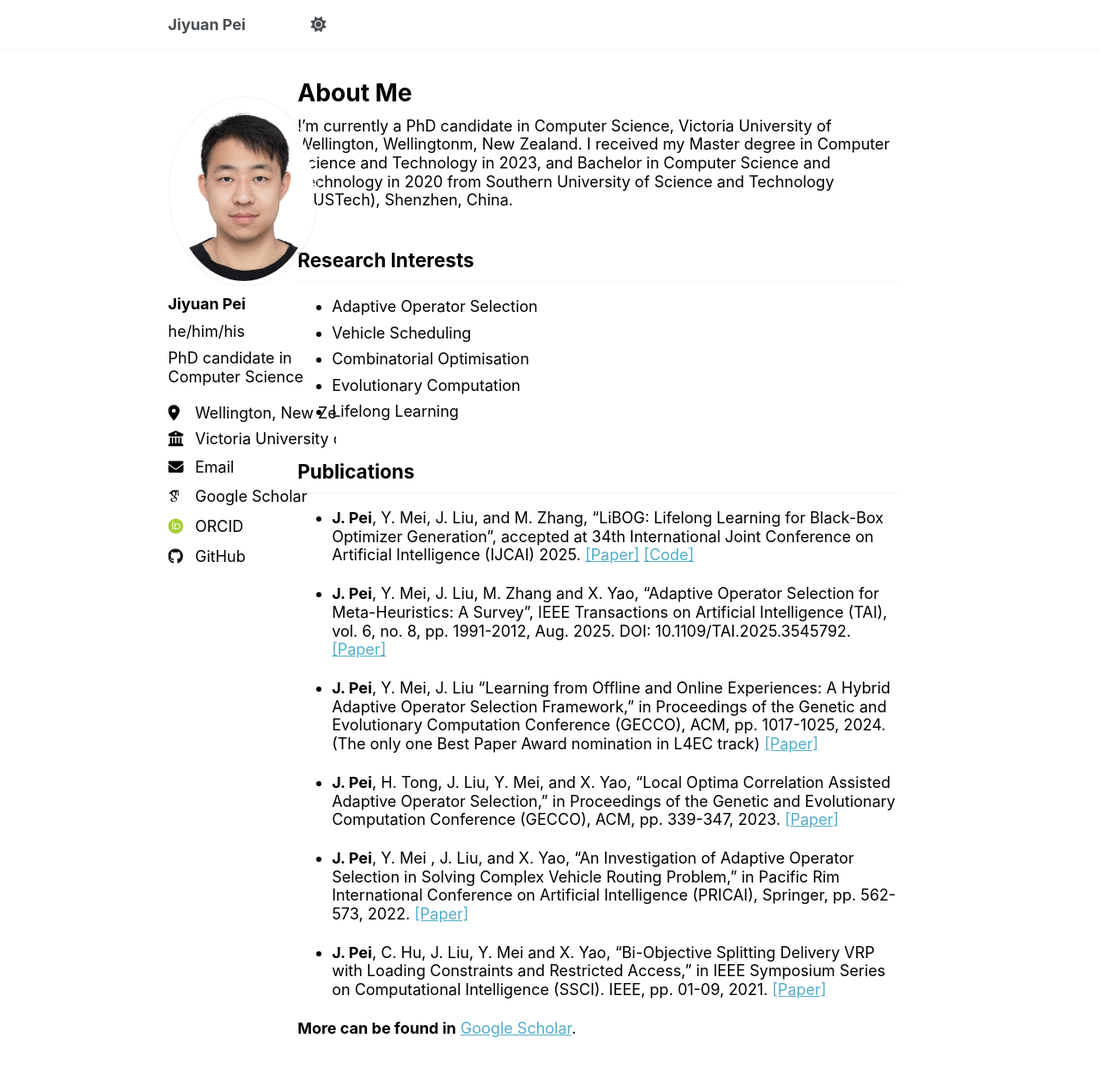
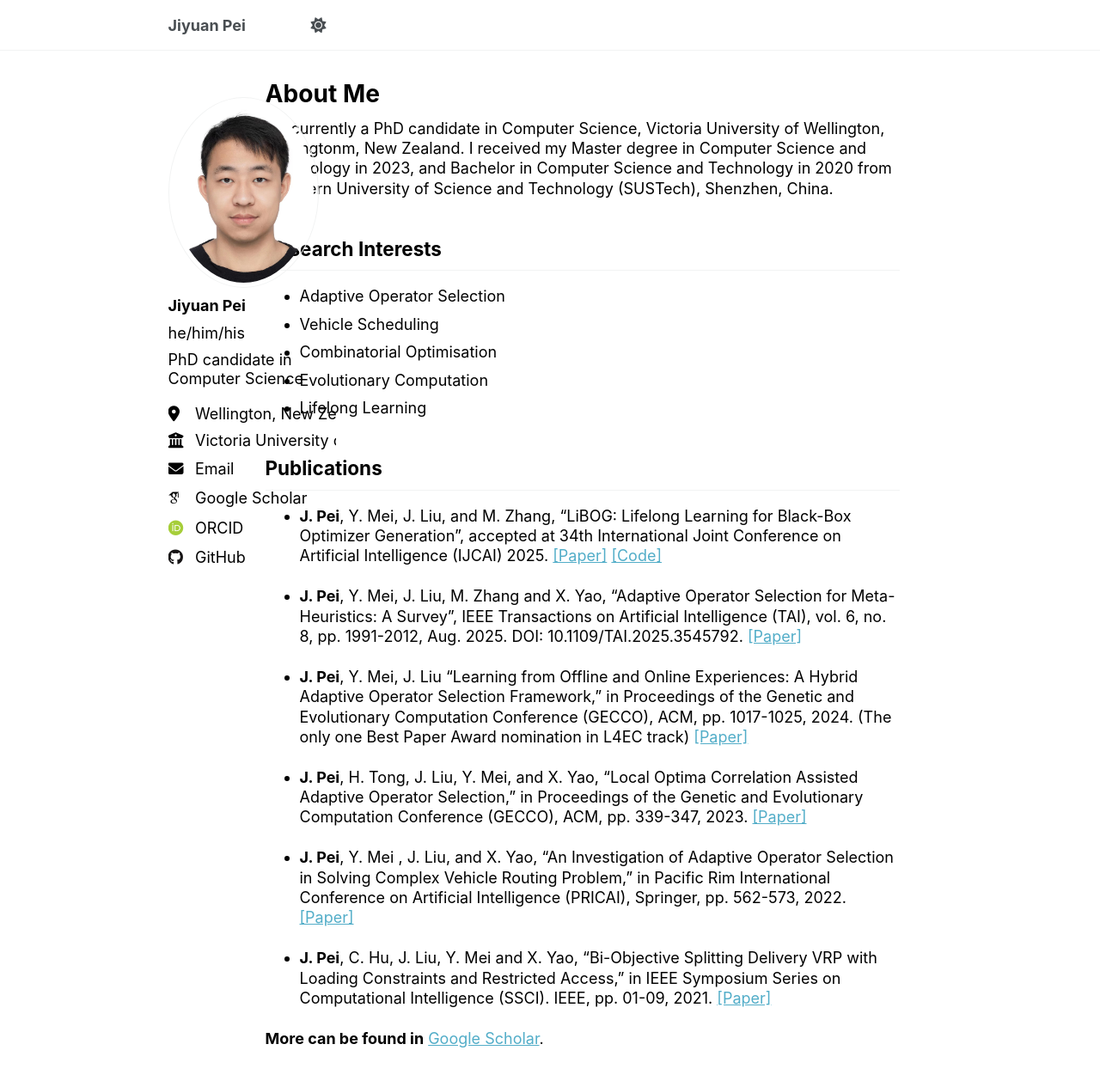
Before and after one commit to PeiJY/PeiJY.github.io, a Jekyll site: the page built from _pages/about.md, in a window 1280 px wide and 1400 px high. Shown: the top 1258 px of the window at 86% size. Built offline with Jekyll 4.4.1, drawn with Linux system fonts in a browser that asks for light colours; some web fonts are replaced; a script that is not in the unit is left out.

Commit message:
refine for sidebar

```diff
--- a/_sass/layout/_base.scss
+++ b/_sass/layout/_base.scss
@@ -16,7 +16,7 @@
   padding: $masthead-height 0 0;
   padding-bottom: 9em;
   font-family: $global-font-family;
-  line-height: 1.2;
+  line-height: 1.3;
 
   &.overflow--hidden {
     /* when primary navigation is visible, the content in the background won't scroll */
--- a/_sass/layout/_page.scss
+++ b/_sass/layout/_page.scss
@@ -18,8 +18,8 @@
 
 .page {
   @include breakpoint($large) {
-    @include span(11 of 12 last);
-    @include prefix(1 of 12);
+    @include span(10.5· of 12 last);
+    @include prefix(1.5 of 12);
     @include suffix(0.5 of 12);
   }
 
```
